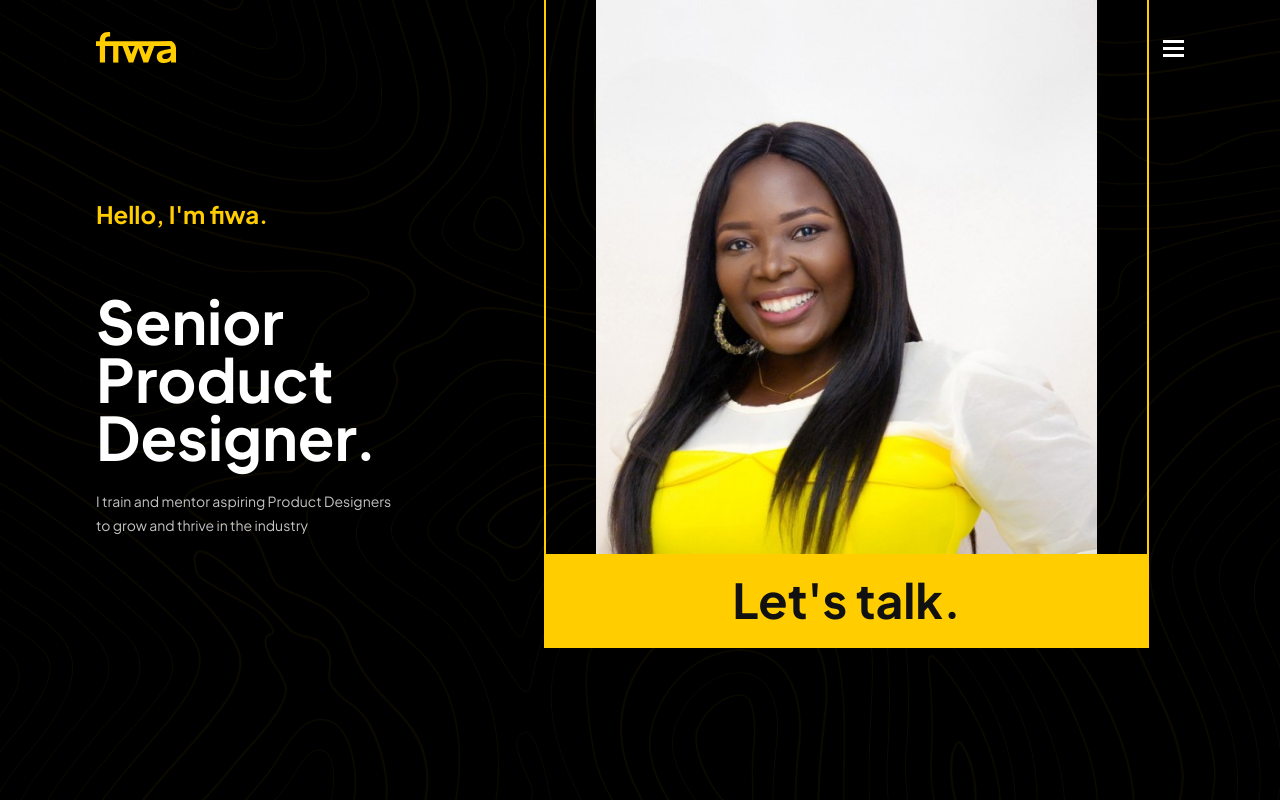
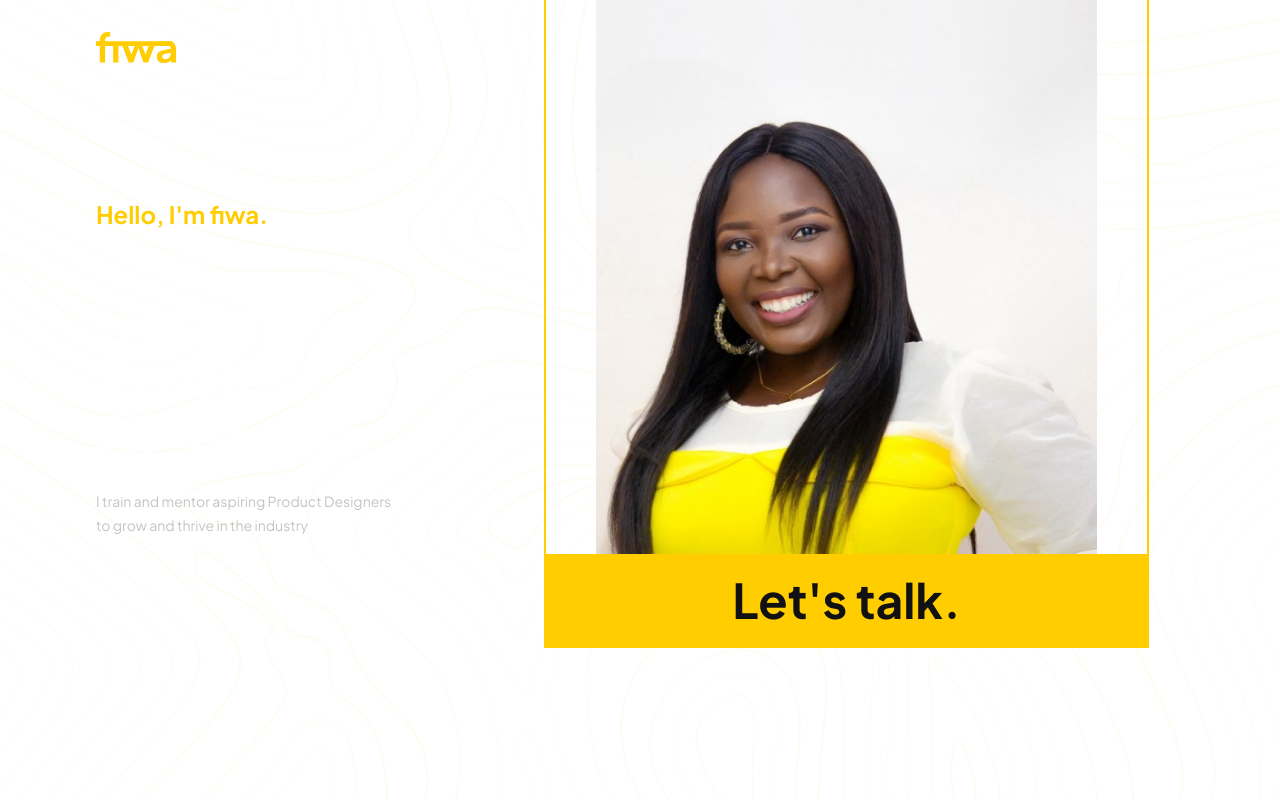
Before and after one commit to perxels/fiwa, a React (Create React App) app: page / in a window 1280 px wide. Shown: the top 800 px of the page. Built offline with nearby package versions, Linux system fonts and the light colour scheme.

Commit message:
remove black from app background

```diff
--- a/src/App.js
+++ b/src/App.js
@@ -33,7 +33,7 @@ function App() {
 export default App;
 
 const Wrapper = styled.div`
-  background: black url(${PageBg}) repeat;
+  background: url(${PageBg}) repeat;
   position: relative;
   min-width: 350px;
 `
```
